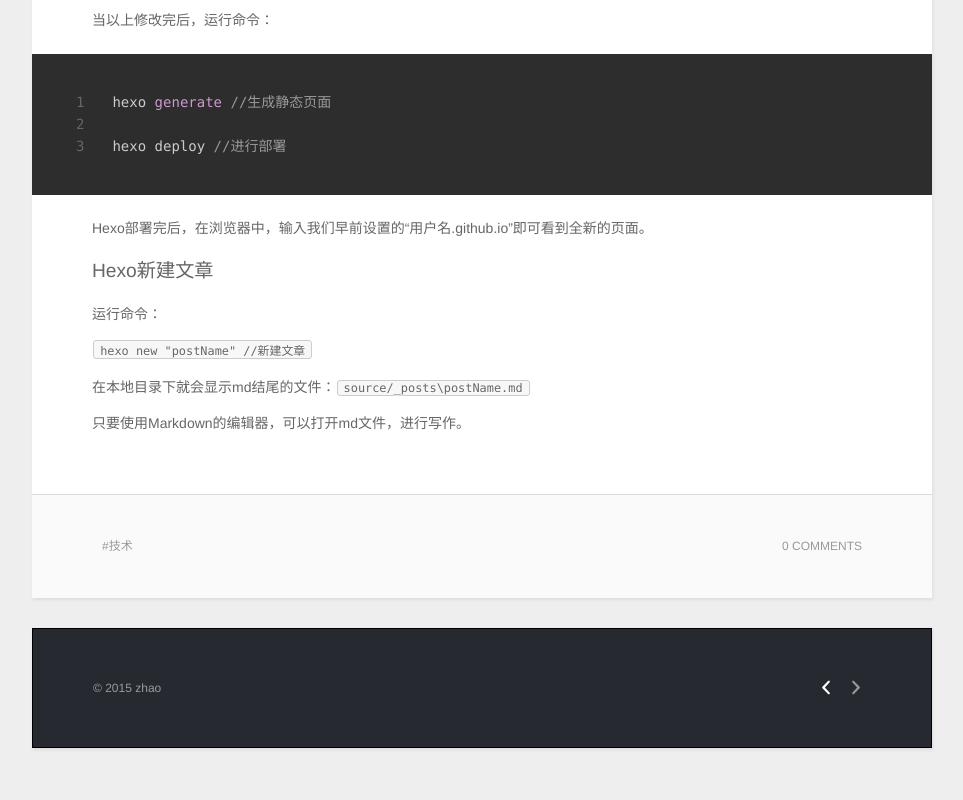
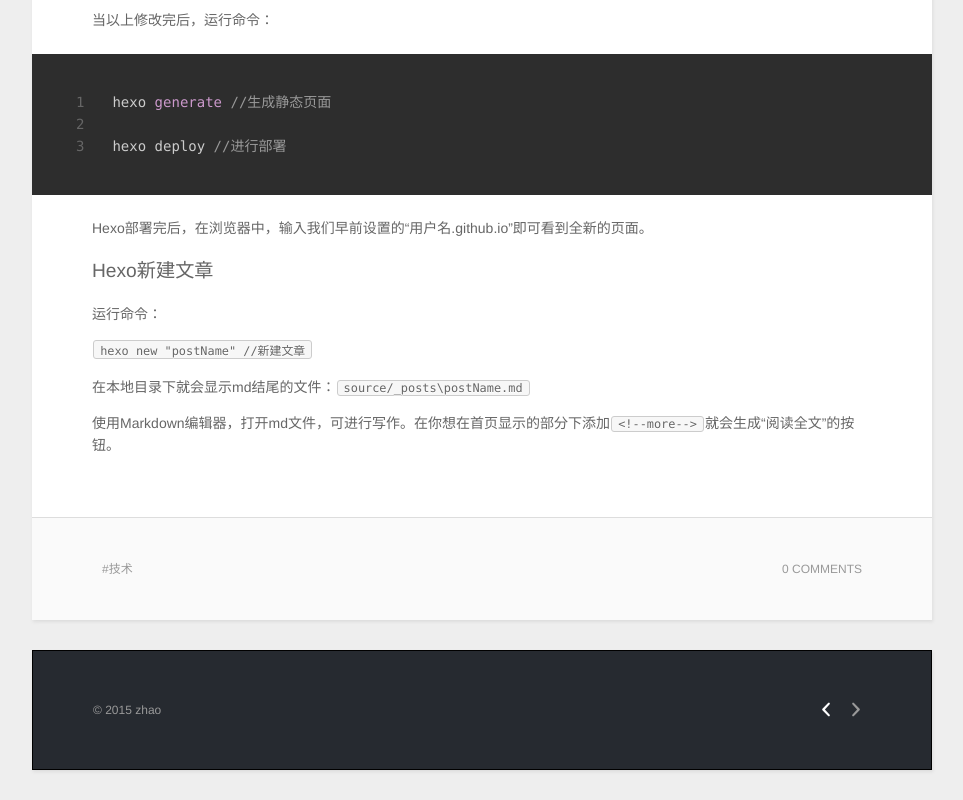
Before and after one commit to zhouyzhao/zhouyzhao.github.com, a plain HTML site: page 2015/05/31/Hexo小白教程-Github搭建静态博客程序/index.html in a window 1280 px wide. Shown: the part 3306-4106 px from the top of the page, without its empty margins (158-1121 px from the left). Before the commit the page ends 4084 px from the top, so only its background shows below. Drawn offline with Linux system fonts and the light colour scheme.

Commit message:
Site updated: 2015-06-02 23:20:21

```diff
--- a/2015/05/31/Hexo小白教程-Github搭建静态博客程序/index.html
+++ b/2015/05/31/Hexo小白教程-Github搭建静态博客程序/index.html
@@ -48,5 +48,5 @@
 <h3 id="Hexo新建文章">Hexo新建文章</h3><p>运行命令：</p>
 <p><code>hexo new &quot;postName&quot; //新建文章</code></p>
 <p>在本地目录下就会显示md结尾的文件：<code>source/_posts\postName.md</code></p>
-<p>只要使用Markdown的编辑器，可以打开md文件，进行写作。</p>
+<p>使用Markdown编辑器，打开md文件，可进行写作。在你想在首页显示的部分下添加<code>&lt;!--more--&gt;</code>就会生成“阅读全文”的按钮。</p>
 </div><footer class="post__foot u-cf"><ul class="post__tag u-fl"><li class="post__tag__item"><a href="/tags/技术/" class="post__tag__link">技术</a></li></ul><a href="/2015/05/31/Hexo小白教程-Github搭建静态博客程序/#disqus_thread" class="post__foot-link u-fr">0 COMMENTS</a></footer></article></main><footer class="foot"><div class="foot-copy u-fl">&copy; 2015 zhao</div><menu class="page-menu u-fr"><li class="page-menu__item"><a title="Previous" href="/2015/06/01/专注写作 Markdown语言10分钟速成/" class="page-menu__link icon-arrow-left"></a></li><li class="page-menu__item"><span title="Next" class="page-menu__link icon-arrow-right page-menu__link--disabled"></span></li></menu></footer></body></html>
```
Also changed, not shown: tags/技术/index.html (+1 -1 lines), 1 other file.
